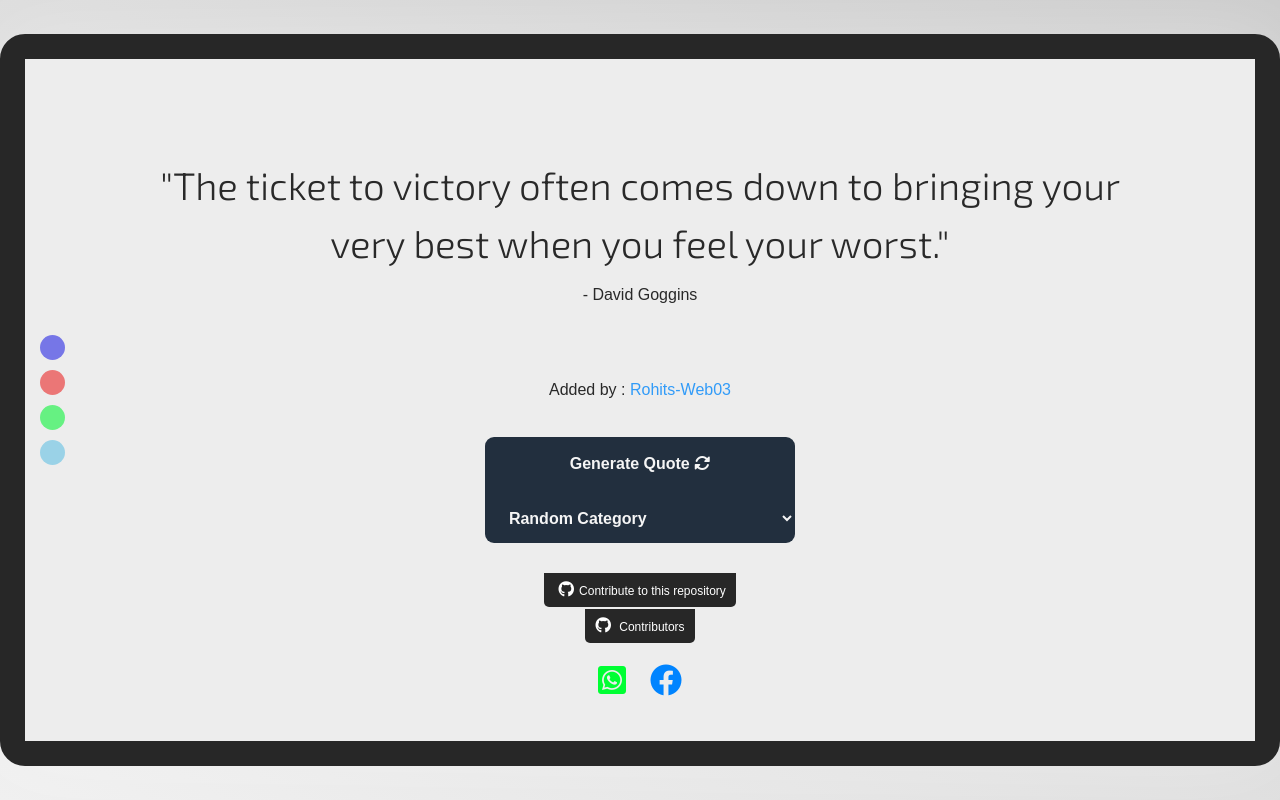
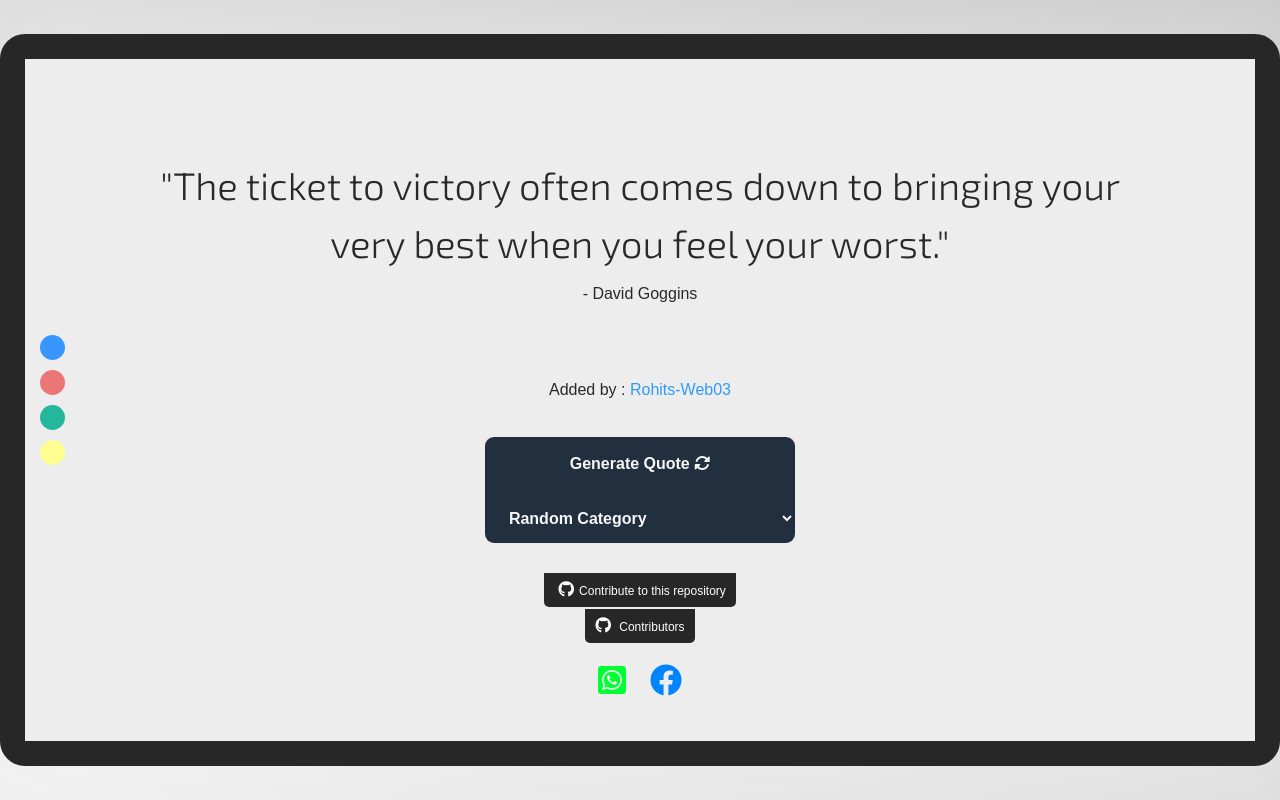
Before and after one commit to Shariar-Hasan/QuoteVerse, a plain HTML site: page index.html in a window 1280 px wide. Drawn offline with nearby package versions, Linux system fonts and the light colour scheme.

Commit message:
fixed the theme-changer_button colors

```diff
--- a/assets/css/style.css
+++ b/assets/css/style.css
@@ -25,11 +25,11 @@ body {
   padding: 3rem;
 }
 
-.share-buttons{
-    margin-top: 6rem;
-    display: flex;
-    gap: 1.5rem;
-    justify-content: center;
+.share-buttons {
+  margin-top: 6rem;
+  display: flex;
+  gap: 1.5rem;
+  justify-content: center;
 }
 
 main {
@@ -37,6 +37,7 @@ main {
   justify-content: center;
   align-items: center;
   flex-wrap: wrap;
+
 }
 
 #contributor {
@@ -60,6 +61,7 @@ main {
   padding: 20px 10px;
   margin: 30px auto;
   max-width: 1000px;
+  height: 200px;
 }
 
 .quote-text {
@@ -73,7 +75,7 @@ main {
 
 @media screen and (width <=500px) {
   .quote-text {
-    font-size: 1.1rem;
+    font-size: 1.3rem;
   }
 }
 
@@ -253,7 +255,7 @@ body {
 }
 
 .theme_changer_button div:nth-child(1) label {
-  background-color: rgb(118, 118, 231);
+  background-color: rgb(57, 150, 255);
 }
 
 .theme_changer_button div:nth-child(2) label {
@@ -261,9 +263,9 @@ body {
 }
 
 .theme_changer_button div:nth-child(3) label {
-  background-color: rgb(102, 241, 130);
+  background-color: rgb(36, 183, 158);
 }
 
 .theme_changer_button div:last-child label {
-  background-color: rgb(154, 210, 231);
+  background-color: rgb(255, 253, 145);
 }
```
